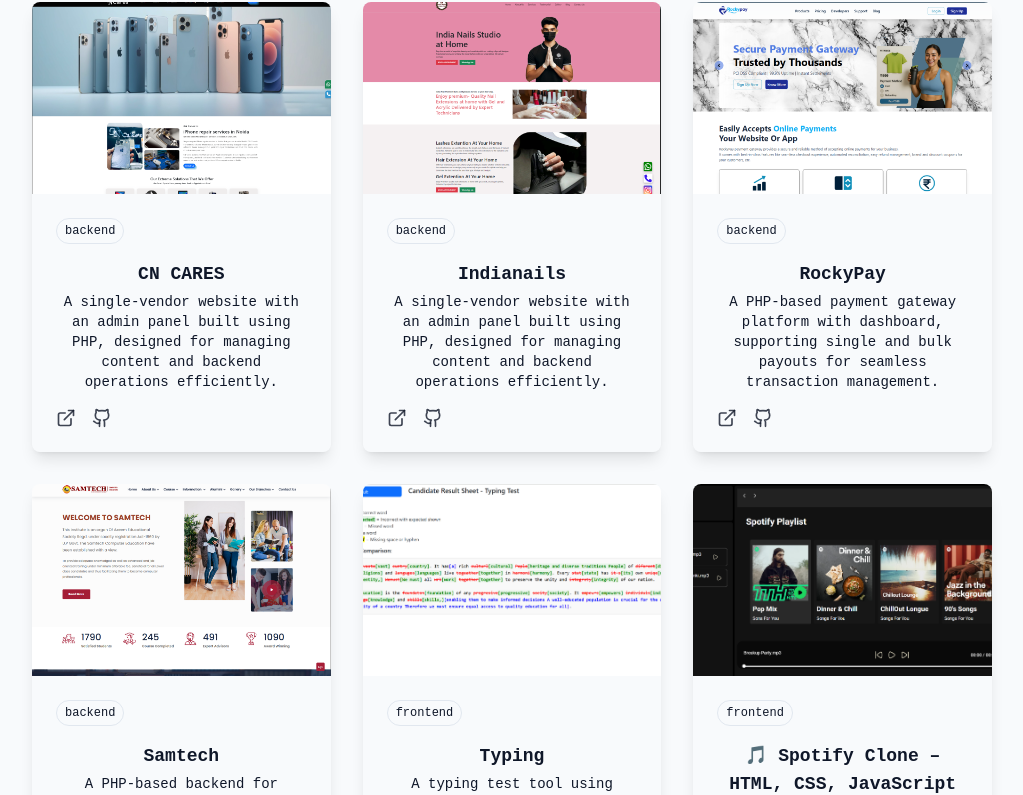
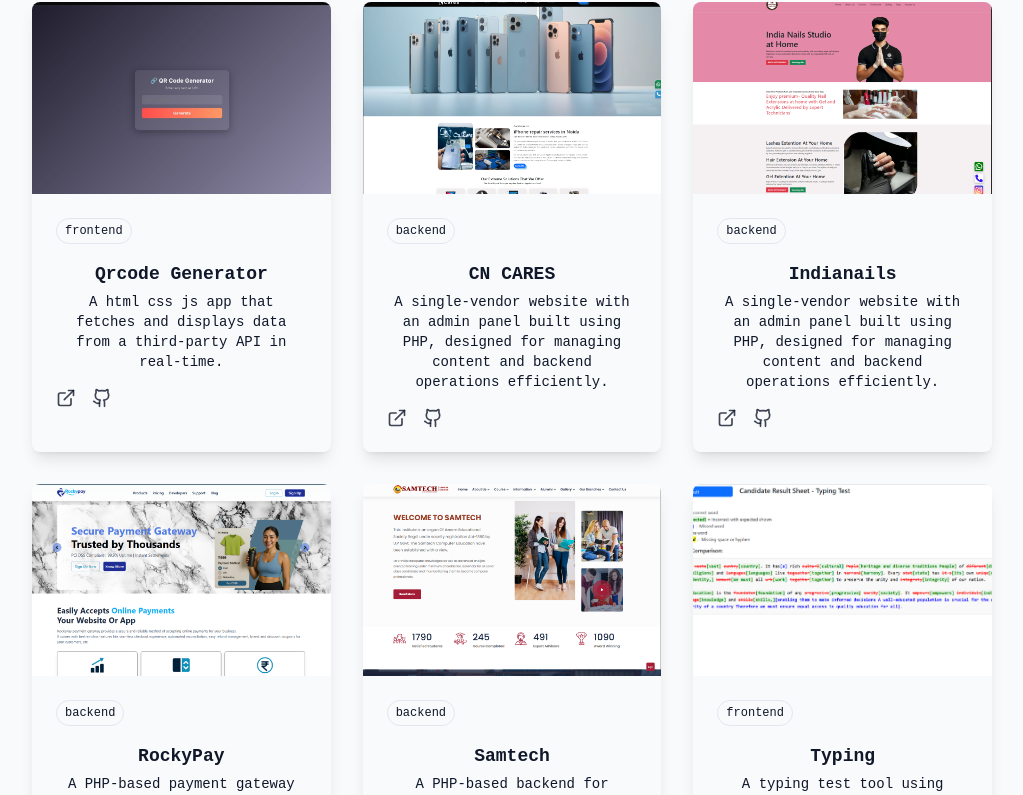
Before and after one commit to Rahul32-code/portfolio, a React (Vite) app: page / in a window 1280 px wide. Shown: the part 5050-5845 px from the top of the page, without its empty margins (128-1151 px from the left). Built offline with nearby package versions, Linux system fonts and the light colour scheme; a web font is replaced by a local one.

Commit message:
qr project hai

```diff
--- a/src/components/ProjectSection.jsx
+++ b/src/components/ProjectSection.jsx
@@ -3,6 +3,7 @@ import { ArrowRight, ExternalLink, Github } from "lucide-react";
 import mern_basic_crud from "@/assets/project/mern_basic_crud.png";
 import landingpage from "@/assets/project/landingpage.jpeg";
 import thirdPartyApi from "@/assets/project/thirdPartyApi.png";
+import qrGenrator from "@/assets/project/QrGenrator.png";
 import cncares from "@/assets/project/cncares.png";
 import indianails from "@/assets/project/indianails.png";
 import RockyPay from "@/assets/project/rockypay.png";
@@ -39,7 +40,17 @@ const Projects = [
     image: thirdPartyApi,
     tags: ["frontend"],
     demoUrl: "https://newsapp-1tl4.onrender.com",
-    githubUrl: "#",
+    githubUrl: "https://github.com/Rahul32-code/newsapp",
+  },
+  {
+    id: 3,
+    title: "Qrcode Generator",
+    description:
+      "A html css js app that fetches and displays data from a third-party API in real-time.",
+    image: qrGenrator,
+    tags: ["frontend"],
+    demoUrl: "https://qr-code-genrator-iota.vercel.app",
+    githubUrl: "https://github.com/Rahul32-code/qrCodeGenrator",
   },
   {
     id: 4,
@@ -89,7 +100,7 @@ const Projects = [
     image: typing,
     tags: ["frontend"],
     demoUrl: "https://typingmaster-jjc0.onrender.com/",
-    githubUrl: "#",
+    githubUrl: "https://github.com/Rahul32-code/typingMaster",
   },
   {
     id: 9,
```
Also changed, not shown: src/components/Navbar.jsx (+6 -1 lines), src/assets/project/qrGenrator.png (added).
